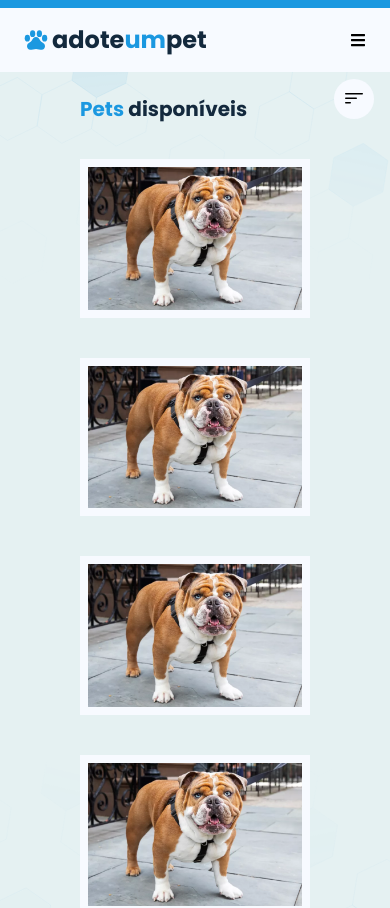
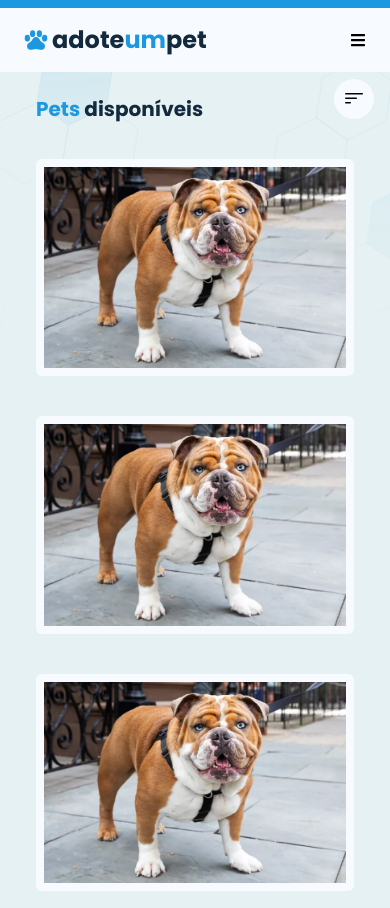
Before and after one commit to viniciosragazzidev/adoteumpet, a Next.js app: page /adote in a window 390 px wide. Shown: the top 908 px of the page. Built offline with nearby package versions, Linux system fonts and the light colour scheme.

Commit message:
adicionando imagens dos pets

```diff
--- a/src/app/adote/components/CardPet.tsx
+++ b/src/app/adote/components/CardPet.tsx
@@ -3,7 +3,7 @@ import React from "react";
 
 const CardPet = () => {
   return (
-    <div className="card w-full max-w-xs max-h-min p-2 bg-white_custom2">
+    <div className="card w-full max-w-xs max-h-min p-2 bg-white_custom2 rounded-md">
       <div className="imgBox">
         <Image src={"/dogCard.webp"} width={750} height={500} alt="" />
       </div>
--- a/src/app/adote/page.tsx
+++ b/src/app/adote/page.tsx
@@ -2,7 +2,7 @@ import CardPet from "./components/CardPet";
 import BarSearch from "./components/barSearch";
 const Adote = () => {
   return (
-    <div className="page w-full grid gap-5  relative top-[75px]  justify-items-center px-16">
+    <div className="page w-full grid gap-5  relative top-[75px]  justify-items-center px-16 max-sm:px-5">
       <BarSearch />
 
       <section className=" px-4 flex flex-col gap-4">
@@ -10,7 +10,7 @@ const Adote = () => {
           <span className="text-carolina_blue">Pets </span>disponíveis
         </h1>
 
-        <div className="cards grid gap-y-10 grid-cols-1 sm:grid-cols-2 md:grid-cols-3 lg:grid-cols-4 justify-items-center mt-5 container">
+        <div className="cards grid gap-x-5 gap-y-10 grid-cols-1 sm:grid-cols-2 md:grid-cols-3 lg:grid-cols-4 justify-items-center mt-5 container">
           <CardPet />
           <CardPet />
           <CardPet />
```
